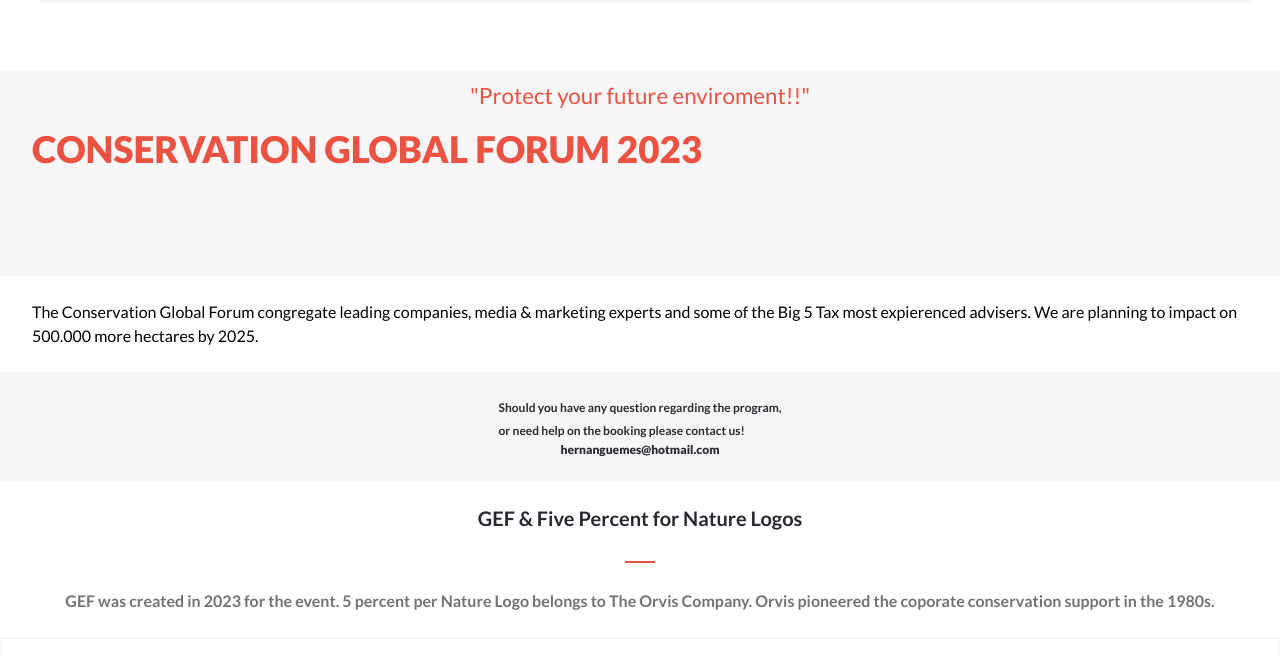
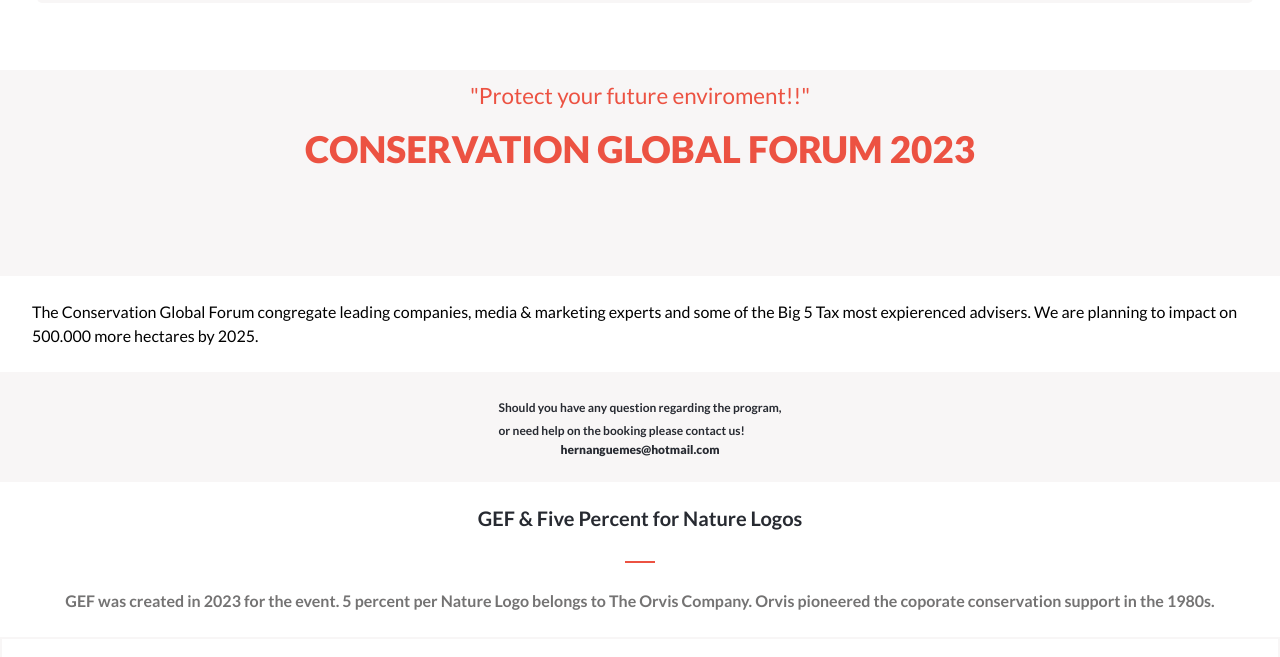
Before and after one commit to HFG43/Capstone1, a plain HTML site: page index.html in a window 1280 px wide. Shown: the part 2901-3558 px from the top of the page. Drawn offline with Linux system fonts and the light colour scheme.

Commit message:
Align Text

```diff
--- a/style.css
+++ b/style.css
@@ -264,7 +264,8 @@ html {
   font-size: 2.3rem;
   font-weight: 900;
   margin-bottom: 50px;
-  align-content: center;
+  align-self: center;
+  text-align: justify;
 }
 
 .about-description-container {
@@ -323,7 +324,7 @@ html {
   color: #747373;
   line-height: 25px;
   margin: 0 2.5% 1.5rem 2.5%;
-
+  text-align: justify;
 }
 
 .forum-logo-containers {
```
